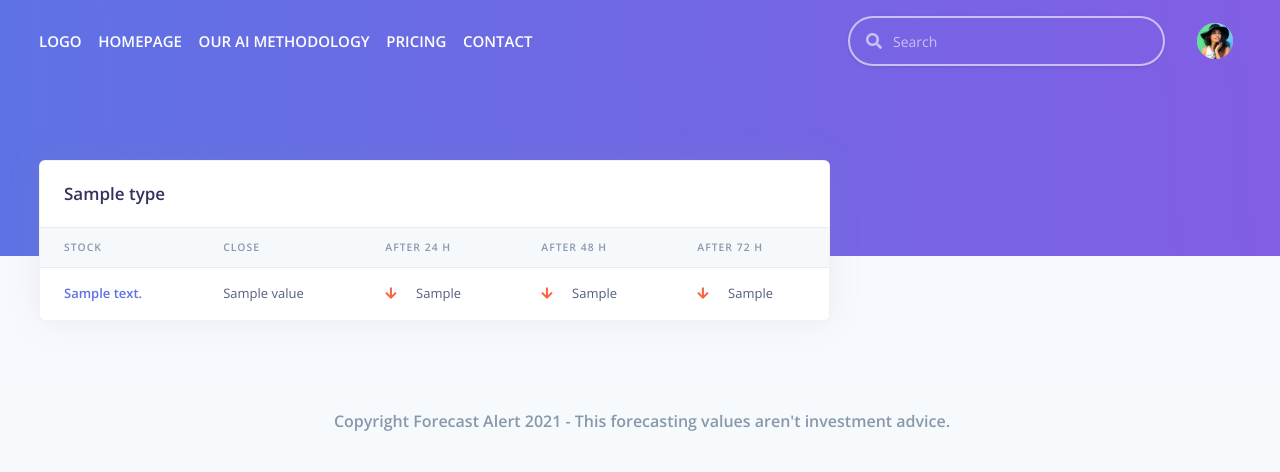
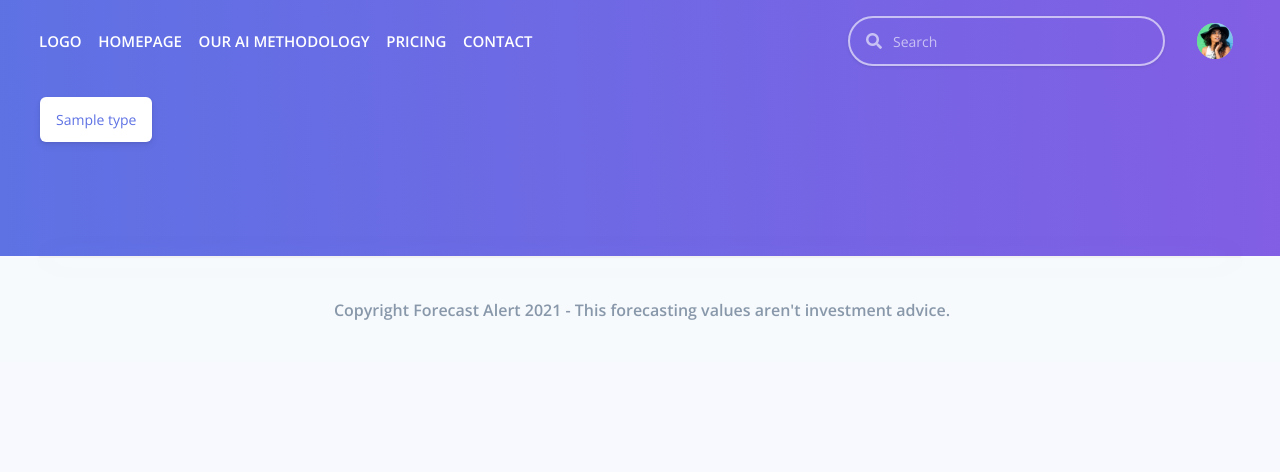
Before and after one commit to AnilKOC/Forecast_Alert, a Django app: template core/templates/index.html in a window 1280 px wide. Shown: the top 472 px of the page. Run offline with Django 3.2, Linux system fonts and the light colour scheme; the template is opened without the code that fills it: most values are stand-ins (such as "Sample title", 1, 10 or a date in 2020); some libraries are stand-ins or nearby versions.

Commit message:
Version 0.4

```diff
--- a/app/urls.py
+++ b/app/urls.py
@@ -3,7 +3,7 @@ from app import views
 
 urlpatterns = [
     re_path(r'^.*\.html', views.pages, name='pages'),
-    path('dashboard/', views.index, name='home'),
+    path('pricing/', views.homepage, name='homepage'),
     path('dashboard/contact/', views.contact, name='contact'),
     path('dashboard/mystocks/', views.my_stocks, name='mystocks'),
     path('dashboard/input/', views.input, name='input'),
--- a/core/templates/contact.html
+++ b/core/templates/contact.html
@@ -12,12 +12,17 @@
           <div class="card shadow">
             <div class="card-header border-0">
               <div class="row align-items-center">
+                  <div class="col">
                   <form method="post">
                     {% csrf_token %}
                       <table>
                     {{ form|crispy }}</table>
                     <button type="submit" class="btn btn-primary">Submit</button>
                   </form>
+                  </div>
+                  <div class="col">
+                      <img src="/static/contact-us.png" width=80%>
+                  </div>
               </div>
             </div>
           </div>
--- a/core/templates/includes/navigation.html
+++ b/core/templates/includes/navigation.html
@@ -3,10 +3,10 @@
     <nav class="navbar navbar-top navbar-expand-md navbar-dark" id="navbar-main">
       <div class="container-fluid">
         <!-- Brand -->
-        <a class="h4 mb-0 text-white text-uppercase d-none d-lg-inline-block" href="/dashboard/">LOGO</a>&nbsp&nbsp&nbsp&nbsp
-        <a class="h4 mb-0 text-white text-uppercase d-none d-lg-inline-block" href="/dashboard/">Homepage</a>&nbsp&nbsp&nbsp&nbsp
+        <a class="h4 mb-0 text-white text-uppercase d-none d-lg-inline-block" href="/">LOGO</a>&nbsp&nbsp&nbsp&nbsp
+        <a class="h4 mb-0 text-white text-uppercase d-none d-lg-inline-block" href="/">Homepage</a>&nbsp&nbsp&nbsp&nbsp
         <a class="h4 mb-0 text-white text-uppercase d-none d-lg-inline-block" href="/dashboard/ai/">Our AI Methodology</a>&nbsp&nbsp&nbsp&nbsp
-        <a class="h4 mb-0 text-white text-uppercase d-none d-lg-inline-block" href="/">Pricing</a>&nbsp&nbsp&nbsp&nbsp
+        <a class="h4 mb-0 text-white text-uppercase d-none d-lg-inline-block" href="/pricing/">Pricing</a>&nbsp&nbsp&nbsp&nbsp
         <a class="h4 mb-0 text-white text-uppercase d-none d-lg-inline-block" href="/dashboard/contact/">Contact</a>
         <!-- Form -->
         <form class="navbar-search navbar-search-dark form-inline mr-3 d-none d-md-flex ml-lg-auto">
--- a/core/templates/index.html
+++ b/core/templates/index.html
@@ -2,7 +2,6 @@
 
 {% block title %} Dashboard {% endblock title %}
 
-<!-- Specific CSS goes HERE -->
 {% block stylesheets %}{% endblock stylesheets %}
 
 {% block content %}
@@ -10,9 +9,20 @@
     <!-- Header -->
     <div class="header bg-gradient-primary pb-8 pt-5 pt-md-8">
       </div>
-    <div class="container-fluid mt--7">
-      {% for i in Type %}
-      <div class="row">
+    <div class="container-fluid ">
+        <div class="card shadow">
+<ul class="nav nav-pills mb-3 mt--9" id="pills-tab" role="tablist">
+  {% for i in Type %}
+  <li class="nav-item">
+    <a class="nav-link" id="pills-{{i.label}}-tab" data-toggle="pill" href="#pills-{{i.label}}" role="tab" aria-controls="pills-{{i.label}}" aria-selected="false">{{i.label}}</a>
+  </li>
+  {% endfor %}
+</ul>
+<div class="tab-content" id="pills-tabContent">
+  {% for i in Type %}
+  <div class="tab-pane fade" id="pills-{{i.label}}" role="tabpanel" aria-labelledby="pills-{{i.label}}-tab">
+
+          <div class="row">
         <div class="col-xl-8 mb-5 mb-xl-0">
           <div class="card shadow">
             <div class="card-header border-0">
@@ -28,14 +38,20 @@
               <table class="table align-items-center table-flush">
                 <thead class="thead-light">
                   <tr>
-                    <th scope="col">Stock</th>
-                    <th scope="col">Close</th>
-                    <th scope="col">After 24 H</th>
-                    <th scope="col">After 48 H</th>
-                    <th scope="col">After 72 H</th>
+                    <th scope="col" data-column="stock" data-order="desc">Stock</th>
+                    <th scope="col" data-column="close" data-order="desc">Close</th>
+                    <th scope="col" data-column="f_day" data-order="desc">After 24 H</th>
+                    <th scope="col" data-column="s_day" data-order="desc">After 48 H</th>
+                    <th scope="col" data-column="t_Day" data-order="desc">After 72 H</th>
                   </tr>
                 </thead>
-                <tbody>
+                <tbody id="myTable">
+
+
+
+
+
+
                 {% for Stock in Stocks %}
                 {% if i.id == Stock.financetype_id %}
                   <tr>
@@ -54,7 +70,7 @@
                       {% endif %}
                       {{ Stock.f_day }}
                     </td>
-                                        <td>
+                    <td>
                                           {% if Stock.s_day > Stock.f_day%}
                       <i class="fas fa-arrow-up text-success mr-3"></i>
                       {% else %}
@@ -70,6 +86,11 @@
                   </tr>
                 {% endif %}
                 {% endfor %}
+
+
+
+
+
                 {% else %}
     <p>No Stocks are available.</p>
                 {% endif %}
@@ -78,11 +99,11 @@
             </div>
           </div>
         </div>
+            </div>
 
+  </div>
+  {% endfor %}
             </div>
-      <br>
-      <br>
-      {% endfor %}
           </div>
         </div>
       </div>
@@ -93,5 +114,8 @@
 
 {% endblock content %}
 
-<!-- Specific JS goes HERE -->
-{% block javascripts %}{% endblock javascripts %}
+
+{% block javascripts %}
+
+
+{% endblock javascripts %}
--- a/core/templates/layouts/base.html
+++ b/core/templates/layouts/base.html
@@ -39,7 +39,7 @@
 
   {% include "includes/scripts.html" %}
 
-  {% block javascripts %}{% endblock javascripts %}
+ <script> {% block javascripts %}{% endblock javascripts %}</script>
 
 </body>
 
```
Also changed, not shown: app/admin.py (+10 -2 lines), app/models.py (+8 -8 lines), app/rmt_data.py (+5 -6 lines), app/views.py (+5 -3 lines), app/migrations/0002_auto_20210123_1822.py (added), core/static/contact-us.png (added).
